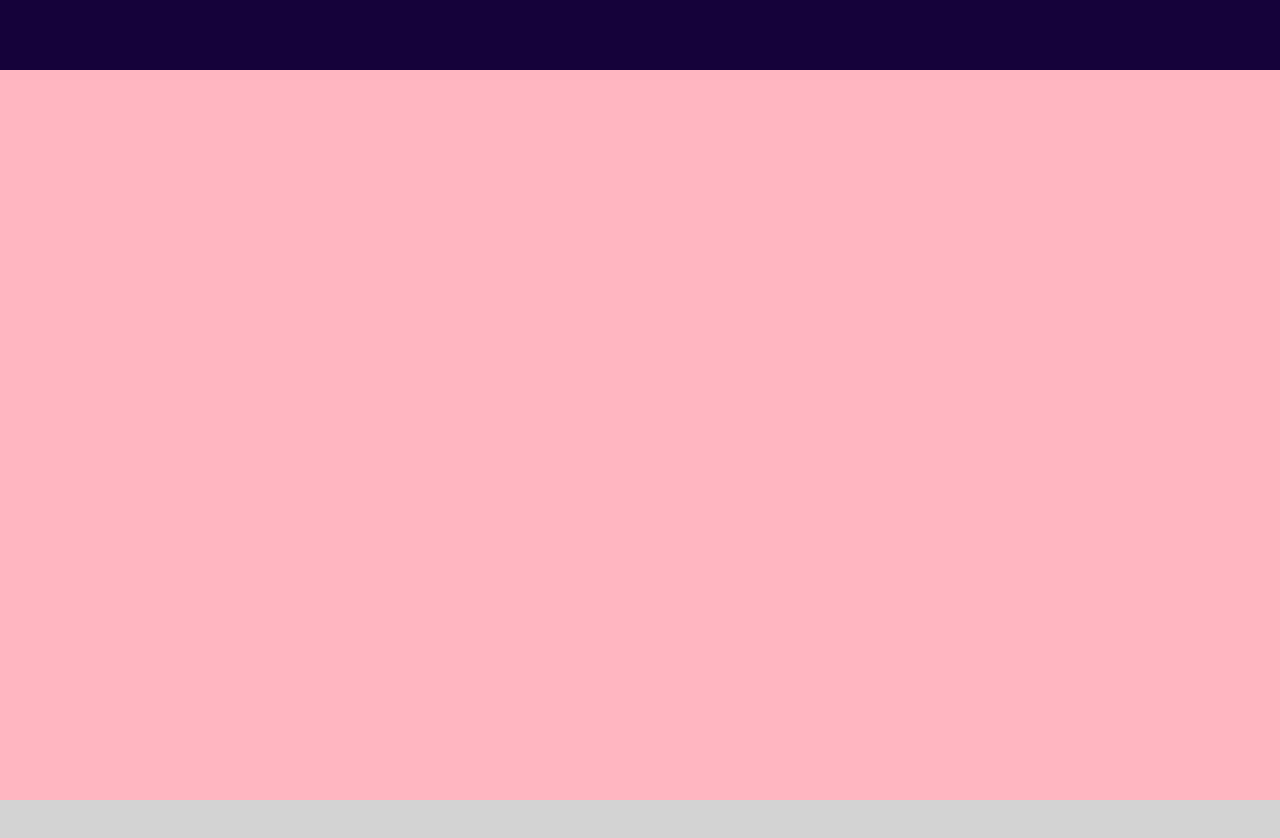
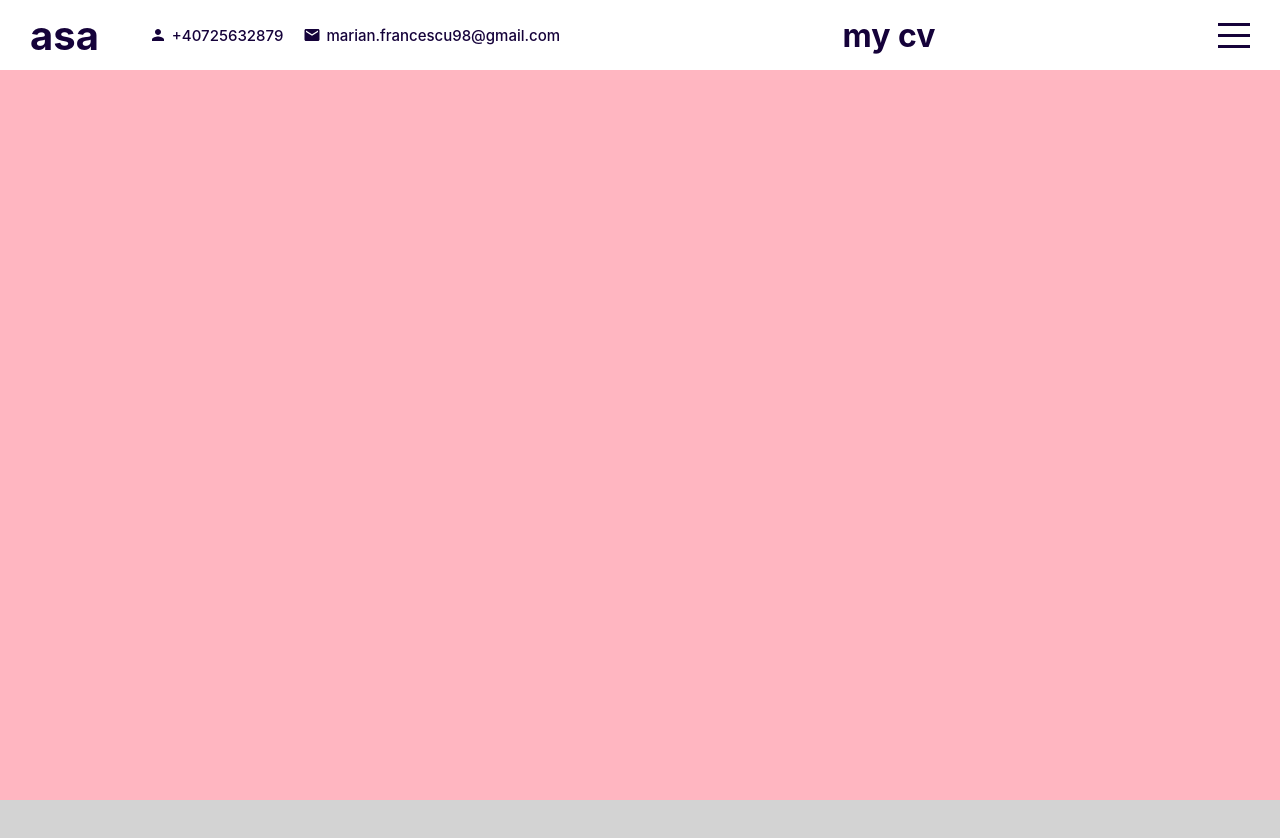
Before and after one commit to MarianFrancescu/my-CV, a React (Create React App) app: page / in a window 1280 px wide. Shown: the top 838 px of the page. Built offline with nearby package versions, Linux system fonts and the light colour scheme.

Commit message:
Styled the topbar and added some informations

```diff
--- a/package.json
+++ b/package.json
@@ -3,6 +3,8 @@
   "version": "0.1.0",
   "private": true,
   "dependencies": {
+    "@material-ui/core": "^4.11.4",
+    "@material-ui/icons": "^4.11.2",
     "@testing-library/jest-dom": "^5.12.0",
     "@testing-library/react": "^11.2.7",
     "@testing-library/user-event": "^12.8.3",
--- a/src/App.js
+++ b/src/App.js
@@ -5,11 +5,13 @@
 import Works from './components/works/Works';
 import Testimonials from './components/testimonials/Testimonials';
 import Contact from './components/contact/Contact';
+import { useState } from 'react';
 
 function App() {
+  const [menuOpen, setMenuOpen] = useState(false);
   return (
     <div className="app">
-        <Topbar />
+        <Topbar menuOpen={menuOpen} setMenuOpen={setMenuOpen}/>
         <div className="sections">
           <Intro />
           <Portfolio />
--- a/src/components/contact/Contact.js
+++ b/src/components/contact/Contact.js
@@ -2,7 +2,7 @@
 
 export default function Contact() {
     return (
-        <div className="contact">
+        <div className="contact" id="contact">
         </div>
     )
 }
--- a/src/components/intro/Intro.js
+++ b/src/components/intro/Intro.js
@@ -2,7 +2,7 @@
 
 export default function Intro() {
     return (
-        <div className="intro">
+        <div className="intro" id="intro">
 
         </div>
     )
--- a/src/components/portfolio/Portfolio.js
+++ b/src/components/portfolio/Portfolio.js
@@ -2,7 +2,7 @@
 
 export default function Portfolio() {
     return (
-        <div className="portfolio">
+        <div className="portfolio" id="intro">
         </div>
     )
 }
--- a/src/components/testimonials/Testimonials.js
+++ b/src/components/testimonials/Testimonials.js
@@ -2,7 +2,7 @@
 
 export default function Testimonials() {
     return (
-        <div className="testimonials">
+        <div className="testimonials" id="testimonials">
         </div>
     )
 }
--- a/src/components/topbar/Topbar.js
+++ b/src/components/topbar/Topbar.js
@@ -1,9 +1,32 @@
 import './topbar.scss'
+import PersonIcon from '@material-ui/icons/Person';
+import MailIcon from '@material-ui/icons/Mail';
 
-export default function Topbar() {
+export default function Topbar({menuOpen, setMenuOpen}) {
     return (
-        <div className="topbar">
+        <div className={"topbar " + (menuOpen && "active")}>
+            <div className="wrapper">
+                <div className="left">
+                    <a href="#intro" className="logo">asa</a>
+                    <div className="itemContainer">
+                        <PersonIcon className="icon" />
+                        <span>+40725632879</span>
+                    </div>
 
+                    <div className="itemContainer">
+                        <MailIcon className="icon" />
+                        <span>marian.francescu98@gmail.com</span>
+                    </div>
+                </div>
+                <h1>my cv</h1>
+                <div className="right">
+                    <div className="hamburger" onClick={()=>setMenuOpen(!menuOpen)}>
+                        <span className="line1"></span>
+                        <span className="line2"></span>
+                        <span className="line3"></span>
+                    </div>
+                </div>
+            </div>
         </div>
     )
 }
--- a/src/components/topbar/topbar.scss
+++ b/src/components/topbar/topbar.scss
@@ -1,8 +1,92 @@
+@import '../../global.scss';
+
 .topbar{
     width: 100%;
     height: 70px;
-    background-color: #15023a;
+    background-color: white;
+    color: $mainColor;
     position: fixed;
     top: 0;
-    z-index: 2;
+    z-index: 3;
+    display: flex;
+    flex-direction: column;
+    justify-content: center;
+    transition: all 1s ease;
+
+    .wrapper{
+        padding: 10px 30px;
+        display: flex;
+        align-items: center;
+        justify-content: space-between;
+
+        .left{
+            display: flex;
+            align-items: center;
+
+            .logo{
+                font-size: 40px;
+                font-weight: 700;
+                text-decoration: none;
+                color: inherit;
+                margin-right: 30px;
+            }
+
+            .itemContainer{
+                display: flex;
+                align-items: center;
+                margin-left: 20px;
+
+                .icon{
+                    font-size: 18px;
+                    margin-right: 5px;
+                }
+
+                span{
+                    font-size: 15px;
+                    font-weight: 500;
+                }
+            }
+        }
+
+        .right{
+
+            .hamburger{
+                width: 32px;
+                height: 25px;
+                display: flex;
+                flex-direction: column;
+                justify-content: space-between;
+                cursor: pointer;
+
+                span{
+                    width: 100%;
+                    height: 3px;
+                    background-color: $mainColor;
+                    transform-origin: left;
+                    transition: all 2s ease;
+                }
+            }
+        }
+    }
+
+    &.active {
+        background-color: $mainColor;
+        color: white;
+
+        .hamburger {
+          span {
+            &:first-child {
+              background-color: white;
+              transform: rotate(45deg);
+            }
+            &:nth-child(2) {
+              opacity: 0;
+            }
+            &:last-child {
+              background-color: white;
+              transform: rotate(-45deg);
+            }
+          }
+        }
+    }
 }
--- a/src/components/works/Works.js
+++ b/src/components/works/Works.js
@@ -2,7 +2,7 @@
 
 export default function Works() {
     return (
-        <div className="works">
+        <div className="works" id="works">
         </div>
     )
 }
--- /dev/null
+++ b/src/global.scss
@@ -0,0 +1 @@
+$mainColor: #15023a;
```
Also changed, not shown: 1 other file (tests, documents, lock files or other folders).
